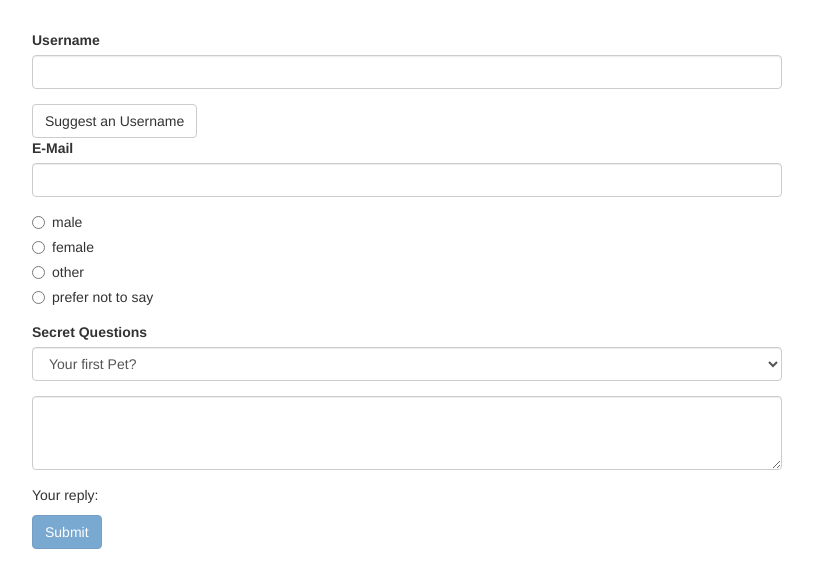
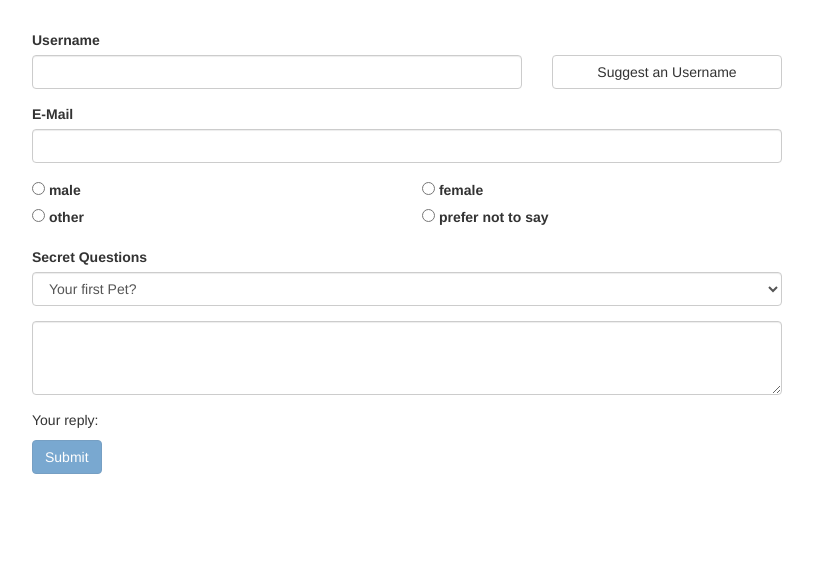
Before and after one commit to MKA1500/TypeScript-Angular-RxJS-Webpack, an Angular app in the folder Angular-6-Template-Driven-Form/: page / in a window 1280 px wide. Shown: the top 588 px of the page, without its empty margins (233-1046 px from the left). Built offline with nearby package versions, Linux system fonts and the light colour scheme.

Commit message:
grabbing data and reseting the form

```diff
--- a/Angular-6-Template-Driven-Form/src/app/app.component.css
+++ b/Angular-6-Template-Driven-Form/src/app/app.component.css
@@ -8,3 +8,21 @@ select.ng-invalid.ng-touched {
 .help-block {
   color: red;
 }
+.your-data {
+  padding-top: 30px;
+}
+.suggest-btn-container {
+  padding-top: 25px;
+}
+.suggest-btn-container button {
+  width: 100%;
+}
+@media screen and (max-width: 767px) {
+  .suggest-btn-container {
+    padding-top: 0;
+    padding-bottom: 20px;
+  }
+  .suggest-btn-container button {
+    width: auto;
+  }
+}
--- a/Angular-6-Template-Driven-Form/src/app/app.component.html
+++ b/Angular-6-Template-Driven-Form/src/app/app.component.html
@@ -7,6 +7,8 @@
           id="user-data"
           ngModelGroup="userData"
           #userData="ngModelGroup">
+          <div class="row">
+            <div class="col-sm-8">
               <div class="form-group">
                 <label for="username">Username</label>
                 <input
@@ -17,10 +19,14 @@
                   name="username"
                   required>
               </div>
+            </div>
+            <div class="col-sm-4 suggest-btn-container">
               <button
                 class="btn btn-default"
                 type="button"
                 (click)="suggestUserName()">Suggest an Username</button>
+            </div>
+          </div>
           <div class="form-group">
             <label for="email">E-Mail</label>
             <input
@@ -38,8 +44,8 @@
                 Please enter a valid E-Mail
               </span>
           </div>
-          <div class="form-group">
-            <div class="radio" *ngFor="let gender of genders">
+          <div class="form-group row">
+            <div class="radios col-sm-6" *ngFor="let gender of genders">
               <label>
                 <input
                   type="radio"
@@ -79,6 +85,14 @@
           type="submit"
           [disabled]="!f.valid">Submit</button>
       </form>
+      <div class="your-data" *ngIf="submitted">
+        <h4>Your data:</h4>
+        <p>Username: <strong>{{ user.username }}</strong></p>
+        <p>E-Mail: <strong>{{ user.email }}</strong></p>
+        <p>Gender: <strong>{{ user.gender }}</strong></p>
+        <p>Secret Question: <strong>{{ user.secretQuestion }}</strong></p>
+        <p>Answer: <strong>{{ user.answer }}</strong></p>
       </div>
     </div>
   </div>
+</div>
--- a/Angular-6-Template-Driven-Form/src/app/app.component.ts
+++ b/Angular-6-Template-Driven-Form/src/app/app.component.ts
@@ -11,6 +11,14 @@ export class AppComponent {
   defaultQuestion = 'pet';
   answer = '';
   genders = ['male', 'female', 'other', 'prefer not to say'];
+  user = {
+    username: '',
+    email: '',
+    gender: '',
+    secretQuestion: '',
+    answer: ''
+  };
+  submitted = false;
 
   suggestUserName() {
     const suggestedName = 'Superuser';
@@ -40,6 +48,15 @@ export class AppComponent {
 
   onSubmit() {
     console.log(this.signupForm);
-    console.log(this.signupForm.value.userData.email);
+
+    this.submitted = true;
+
+    this.user.username = this.signupForm.value.userData.username;
+    this.user.email = this.signupForm.value.userData.email;
+    this.user.gender = this.signupForm.value.userData.gender;
+    this.user.secretQuestion = this.signupForm.value.secret;
+    this.user.answer = this.signupForm.value.questionAnswer;
+
+    this.signupForm.reset();
   }
 }
```
Lines whose indentation alone changed are shown as unchanged.
